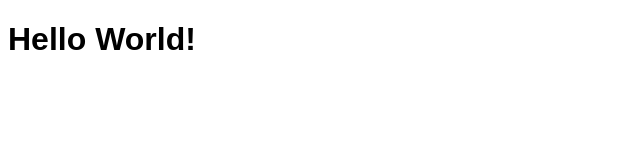
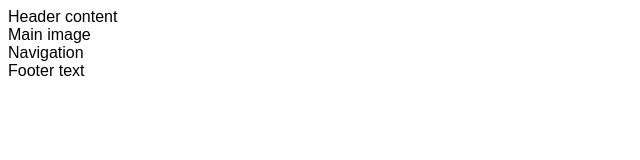
Before and after one commit to omgtodd/DBS-guidance, a plain HTML site: page index.html in a window 1280 px wide. Shown: the whole page, without its empty margins (0-640 px from the left). Drawn offline with Linux system fonts and the light colour scheme.

Commit message:
Added core structure for homepage

```diff
--- a/index.html
+++ b/index.html
@@ -9,6 +9,15 @@
     <title>DBS Guidance</title>
 </head>
 <body>
-    <h1>Hello World!</h1>
+    <header>Header content</header>
+    <section>
+        Main image
+    </section>
+    <section>
+        Navigation
+    </section>
+    <footer>
+        Footer text
+    </footer>
 </body>
 </html>
```
